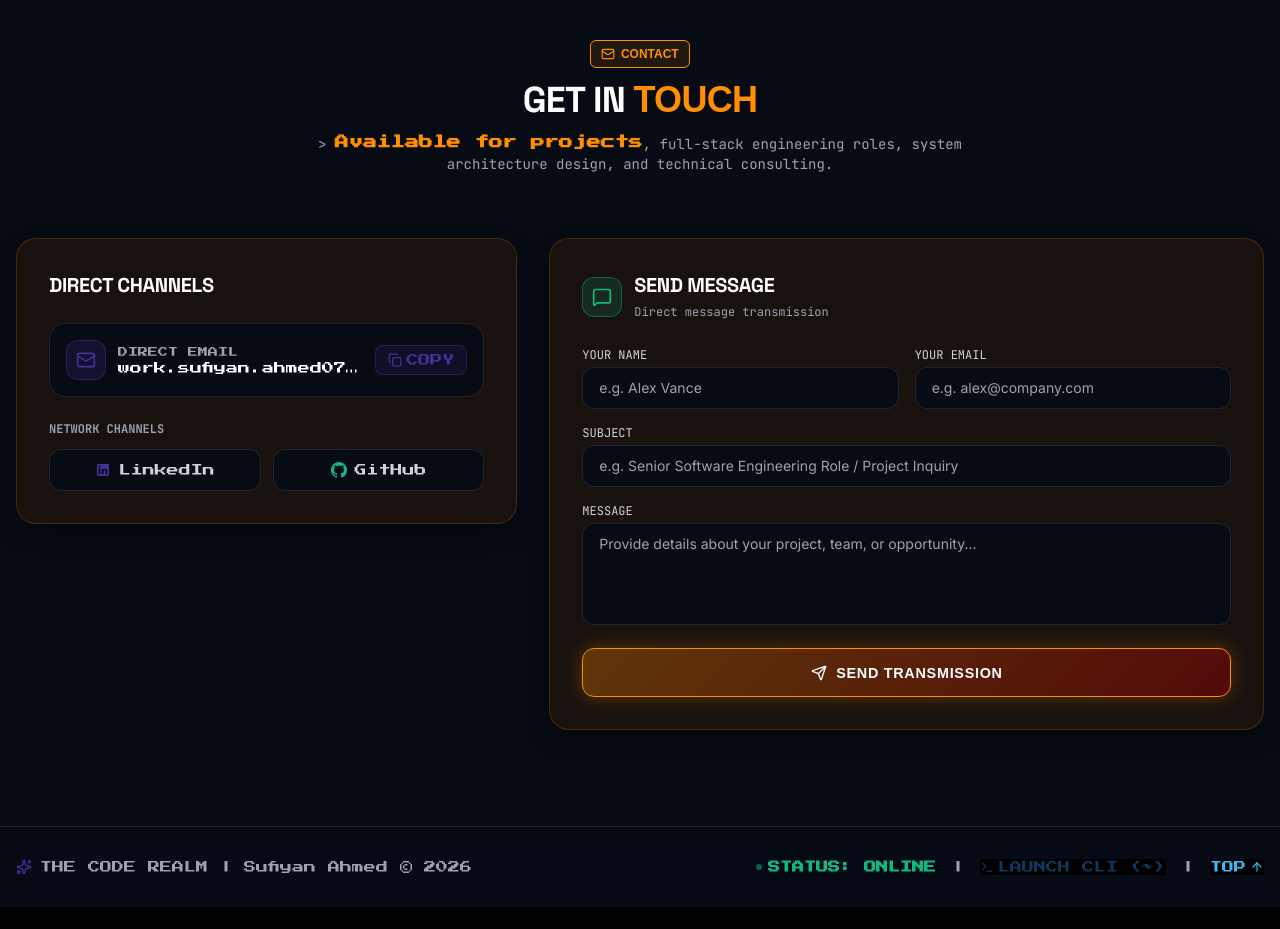
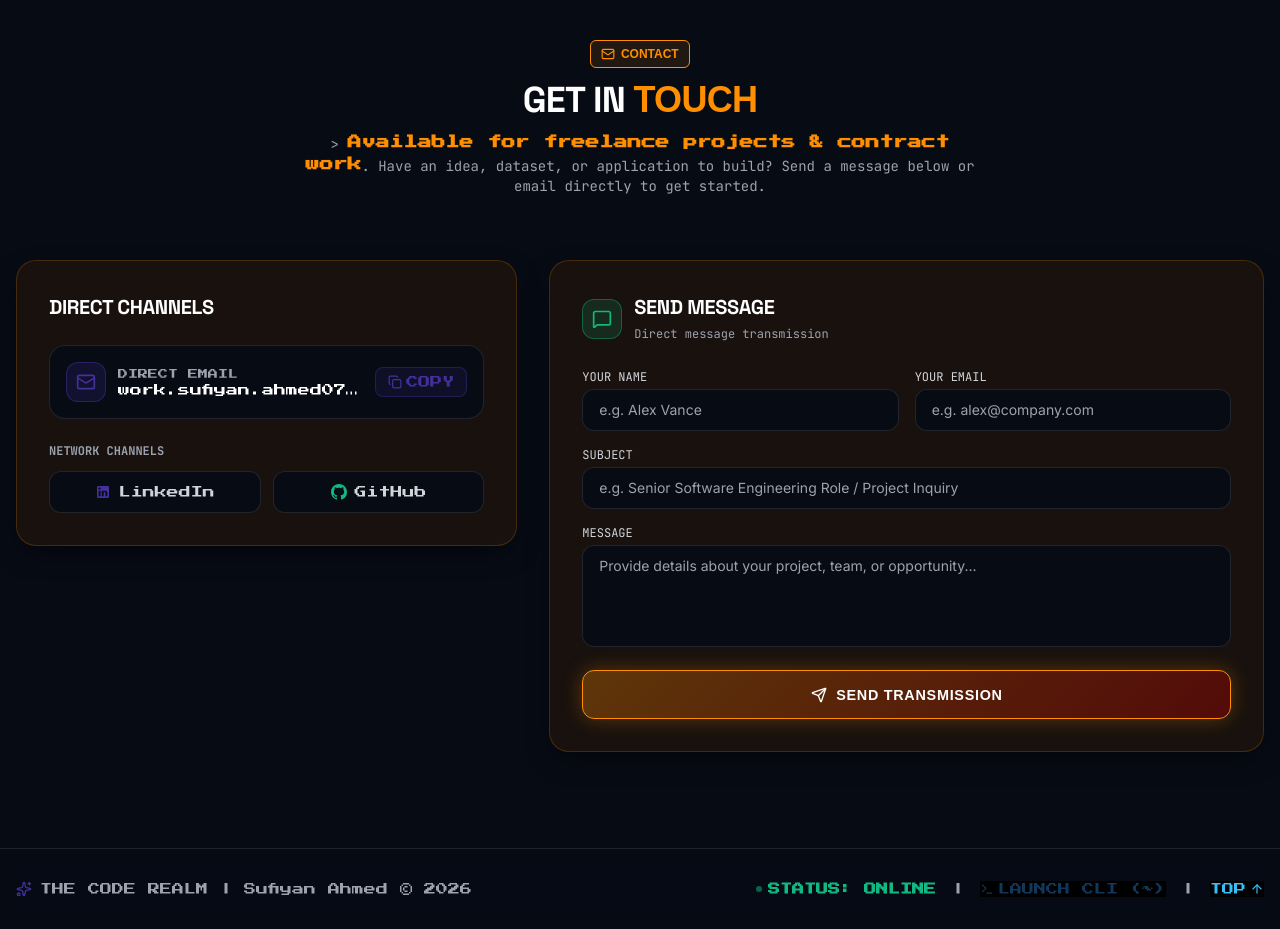
Before and after one commit to sufiyan078/portfolio, a React (Vite) app: page / in a window 1280 px wide. Shown: the part 6960-7889 px from the top of the page. Before the commit the page ends 7867 px from the top, so only its background shows below. Built offline with nearby package versions, Linux system fonts and the light colour scheme; a web font is replaced by a local one.

Commit message:
copy: update Contact section line to invite client project inquiries and freelance work

```diff
--- a/src/components/ContactSection.tsx
+++ b/src/components/ContactSection.tsx
@@ -38,7 +38,7 @@ export const ContactSection: React.FC = () => {
           GET IN <span className="text-[#FF8F00]">TOUCH</span>
         </h2>
         <p className="font-mono text-sm text-gray-400 mt-3 max-w-2xl">
-          &gt; <span className="text-[#FF8F00] font-semibold">Available for projects</span>, full-stack engineering roles, system architecture design, and technical consulting.
+          &gt; <span className="text-[#FF8F00] font-semibold">Available for freelance projects & contract work</span>. Have an idea, dataset, or application to build? Send a message below or email directly to get started.
         </p>
       </div>
 
```
